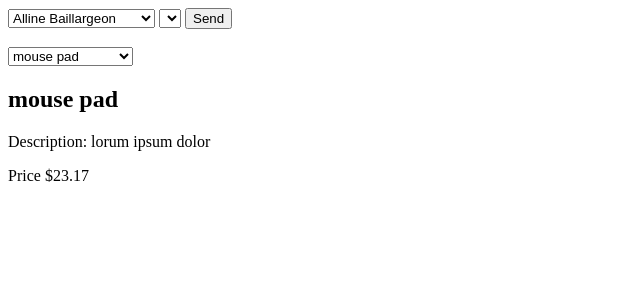
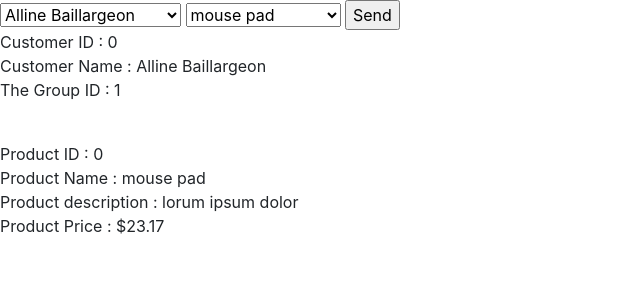
Before and after one commit to infocoms/oop-pricecalculator, a PHP site: page / in a window 1280 px wide. Shown: the top 300 px of the page, without its empty margins (0-640 px from the left). Run offline with PHP 8.4, Linux system fonts and the light colour scheme; data that the repository does not hold is empty.

Commit message:
selection of products and customer in one form with the saved value on the dropdown when submited

```diff
--- a/Controller/CustomerController.php
+++ b/Controller/CustomerController.php
@@ -2,12 +2,20 @@
 declare(strict_types=1);
 class CustomerController
 {
-    public function render(int $customerId)
+    public function render(int $customerId, $productId,int $groupId)
     {
         $loader = new CustomerLoader();
         $customer = $loader->loadById($customerId);
         $allCustomers = $loader->loadCustomers();
 
+        $loader2 = new ProductLoader();
+        $product = $loader2->loadByIdP($productId);
+        $allProducts = $loader2->loadProducts();
+
+       /* $loader3 = new GroupLoader();
+        $group = $loader3->loadById($groupId);
+        $allGroups = $loader3->loadGroups();*/
+
         require 'View/customer.php';
     }
 }
--- a/Controller/ProductController.php
+++ b/Controller/ProductController.php
@@ -1,6 +1,6 @@
 <?php
 declare(strict_types=1);
-class ProductController
+/*class ProductController
 {
     public function render(int $productId)
     {
@@ -9,4 +9,4 @@ class ProductController
         $allProducts = $loader->loadProducts();
         require 'View/product.php';
     }
-}
+}*/
--- a/Model/Customer.php
+++ b/Model/Customer.php
@@ -1,16 +1,15 @@
 <?php
 declare(strict_types=1);
-class Group {}
 class Customer
 {
     private $id;
     private $name;
     private $group;
-    function __construct(int $id, string $name, int $group)
+    function __construct(int $_id, string $_name, int $_group)
     {
-        $this->id = $id;
-        $this->name = $name;
-        $this->group = $group;
+        $this->id = $_id;
+        $this->name = $_name;
+        $this->group = $_group;
     }
     public function getId() : int
     {
@@ -25,3 +24,67 @@ class Customer
         return $this->group;
     }
 }
+
+class Product
+{
+    private $id;
+    private $name;
+    private $desc;
+    private $price;
+    function __construct(int $_id, string $_name, string $_desc, float $_price)
+    {
+        $this->id = $_id;
+        $this->name = $_name;
+        $this->desc = $_desc;
+        $this->price = $_price;
+    }
+
+    public function getIdP() : int
+    {
+        return $this->id;
+    }
+    public function getNameP() : string
+    {
+        return $this->name;
+    }
+    public function getDescP() : string
+    {
+        return $this->desc;
+    }
+    public function getPrice() : float
+    {
+        return $this->price;
+    }
+}
+
+class Group
+{
+    private $id;
+    private $name;
+    private $disc;
+    private $groupId;
+    function __construct(?int $_id, ?string $_name, ?int $_discount, ?int $_groupId)
+    {
+        $this->id = $_id;
+        $this->name = $_name;
+        $this->disc = $_discount;
+        $this->groupId = $_groupId;
+    }
+
+    public function getIdG() : ?int
+    {
+        return $this->id;
+    }
+    public function getNameG() : ?string
+    {
+        return $this->name;
+    }
+    public function getDiscount() : ?int
+    {
+        return $this->disc;
+    }
+    public function getGroupId() : ?int
+    {
+        return $this->groupId;
+    }
+}
--- a/Model/CustomerLoader.php
+++ b/Model/CustomerLoader.php
@@ -18,3 +18,44 @@ class CustomerLoader
         return $this->customers;
     }
 }
+class ProductLoader
+{
+    private $products = [];
+    public function __construct()
+    {
+        $json = json_decode(file_get_contents('products.json'), true);
+        foreach ($json AS $productJson) {
+            $this->products[$productJson['id']] = new Product($productJson['id'], $productJson['name'], $productJson['description'], $productJson['price']);
+        }
+    }
+    public function loadByIdP( $productId) : Product {
+        return $this->products[$productId];
+    }
+    public function loadProducts() : array
+    {
+        return $this->products;
+    }
+}
+class GroupLoader
+{
+    private $groups = [];
+    public function __construct()
+    {
+        $json = json_decode(file_get_contents('groups.json'), true);
+        foreach ($json AS $groupJson) {
+            if (isset($groupJson['variable_discount'],$groupJson['group_id'])&& !empty($groupJson['variable_discount']) && !empty($groupJson['group_id'])){
+                $this->groups[$groupJson['id']] = new Group($groupJson['id'] , $groupJson['name'], $groupJson['variable_discount'],$groupJson['group_id']);
+            }
+
+        }
+    }
+    public function loadById(int $groupId)  {
+         $this->groups[]=$groupId;
+    }
+
+
+    public function loadGroups() : array
+    {
+        return $this->groups;
+    }
+}
--- a/Model/Product.php
+++ b/Model/Product.php
@@ -1,34 +1,34 @@
 <?php
 declare(strict_types=1);
 
-class Product
-{
-    private $id;
-    private $name;
-    private $desc;
-    private $price;
-    function __construct(int $_id, string $_name, string $_desc, float $_price)
-    {
-        $this->id = $_id;
-        $this->name = $_name;
-        $this->desc = $_desc;
-        $this->price = $_price;
-    }
-
-    public function getId() : int
-    {
-        return $this->id;
-    }
-    public function getName() : string
-    {
-        return $this->name;
-    }
-    public function getDesc() : string
-    {
-        return $this->desc;
-    }
-    public function getPrice() : float
-    {
-        return $this->price;
-    }
-}
+//class Product
+//{
+//    private $id;
+//    private $name;
+//    private $desc;
+//    private $price;
+//    function __construct(int $_id, string $_name, string $_desc, float $_price)
+//    {
+//        $this->id = $_id;
+//        $this->name = $_name;
+//        $this->desc = $_desc;
+//        $this->price = $_price;
+//    }
+//
+//    public function getId() : int
+//    {
+//        return $this->id;
+//    }
+//    public function getName() : string
+//    {
+//        return $this->name;
+//    }
+//    public function getDesc() : string
+//    {
+//        return $this->desc;
+//    }
+//    public function getPrice() : float
+//    {
+//        return $this->price;
+//    }
+//}
--- a/Model/ProductLoader.php
+++ b/Model/ProductLoader.php
@@ -1,8 +1,7 @@
 <?php
-declare(strict_types=1);
+/*declare(strict_types=1);
 class ProductLoader
 {
-
     private $products = [];
     public function __construct()
     {
@@ -18,4 +17,4 @@ class ProductLoader
     {
         return $this->products;
     }
-}
+}*/
--- a/View/customer.php
+++ b/View/customer.php
@@ -5,41 +5,54 @@
     <meta name="viewport"
           content="width=device-width, user-scalable=no, initial-scale=1.0, maximum-scale=1.0, minimum-scale=1.0">
     <meta http-equiv="X-UA-Compatible" content="ie=edge">
+
+    <link rel="stylesheet" href="https://stackpath.bootstrapcdn.com/bootstrap/4.3.1/css/bootstrap.min.css"
+          integrity="sha384-ggOyR0iXCbMQv3Xipma34MD+dH/1fQ784/j6cY/iJTQUOhcWr7x9JvoRxT2MZw1T" crossorigin="anonymous">
+    <script src="https://stackpath.bootstrapcdn.com/bootstrap/4.3.1/js/bootstrap.min.js"
+            integrity="sha384-JjSmVgyd0p3pXB1rRibZUAYoIIy6OrQ6VrjIEaFf/nJGzIxFDsf4x0xIM+B07jRM"
+            crossorigin="anonymous"></script>
+
+
     <title>Customer</title>
 </head>
 <body>
 
-<form id="s" method="post">
-    <select name="Cname">
-        <?php foreach($allCustomers AS $customerItem):?>
-            <option value="<?php echo 'Customer ID : '.$customerItem->getId()."<br> Customer Name : ".$customerItem->getName()."<br>".' The Group ID : '.$customerItem->getGroup()?>">
-                <?php echo $customerItem->getName()?></option>
+<form id="s" method="get">
+    <select name="customer">
+        <?php foreach ($allCustomers AS $customerItem): ?>
+            <option value="<?php echo $customerItem->getId() ?>" <?php if (isset($_GET["customer"]) && $_GET["customer"] == $customerItem->getId())
+                echo "selected='selected'" ?>> <?php echo $customerItem->getName() ?>
+            </option>
         <?php endforeach; ?>
     </select>
-    <select name="Cprod">
-        <?php foreach($allProducts AS $productItem):?>
-            <option value="<?php echo $productItem->getId()?>"><?php echo $productItem->getName()?></option>
+    <select name="product">
+        <?php foreach ($allProducts AS $productItem): ?>
+            <option value="<?php echo $productItem->getIdP() ?>" <?php if (isset($_GET["product"]) && $_GET["product"] == $productItem->getIdP())
+                echo "selected='selected'" ?>>    <?php echo $productItem->getNameP() ?>
+            </option>
         <?php endforeach; ?>
     </select>
-
-
-
     <input type="submit" name="Submit" value="Send">
 </form>
 
+
+<p><?php echo 'Customer ID : ' . $customer->getId() . "<br> Customer Name : " . $customer->getName() . "<br>" . ' The Group ID : ' . $customer->getGroup() ?> </p>
+<br>
+<p><?php echo 'Product ID : ' . $product->getIdP() . "<br> Product Name : " . $product->getNameP() . "<br> Product description : " . $product->getDescP() . "<br> Product Price : $" . $product->getPrice() ?> </p>
+
+
+<br><br>
 <?php
-if(isset($_POST['Cname'])) {
-    echo $_POST['Cname'];
-}
-?>
-<?php
-if(isset($_POST['Cprod'])) {
+if (isset($_POST['Cprod'])) {
     echo $_POST['Cprod'];
 }
 ?>
-
-
-
+<br><br>
+<?php
+/*if (isset($_POST['Groups'])) {
+    echo $_POST['Groups'];
+}
+*/ ?>
 
 <br>
 </body>
--- a/index.php
+++ b/index.php
@@ -4,11 +4,11 @@ ini_set('display_errors', "1");
 ini_set('display_startup_errors', "1");
 error_reporting(E_ALL);
 require 'Controller/CustomerController.php';
-require 'Controller/ProductController.php';
+//require 'Controller/ProductController.php';
 require 'Model/Customer.php';
-require 'Model/Product.php';
+//require 'Model/Product.php';
 require 'Model/CustomerLoader.php';
-require 'Model/ProductLoader.php';
+//require 'Model/ProductLoader.php';
 
 
 if (!isset($_GET['customer'])){
@@ -17,9 +17,10 @@ if (!isset($_GET['customer'])){
 if (!isset($_GET['product'])){
     $_GET['product'] = 0;
 }
+if (!isset($_GET['group'])){
+    $_GET['group'] = 0;
+}
 
 
 $controller = new CustomerController();
-$controller->render((int)$_GET['customer']);
-$controllerproduct = new ProductController();
-$controllerproduct->render((int)$_GET['product']);
+$controller->render((int)$_GET['customer'],$_GET['product'],$_GET['group']);
```
